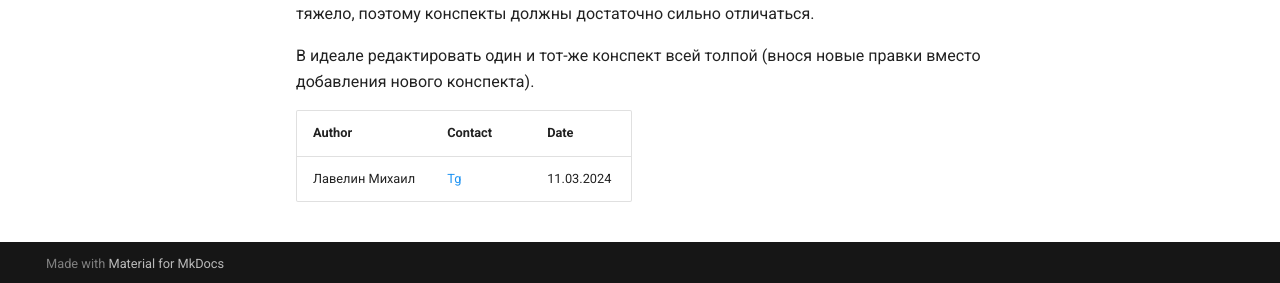
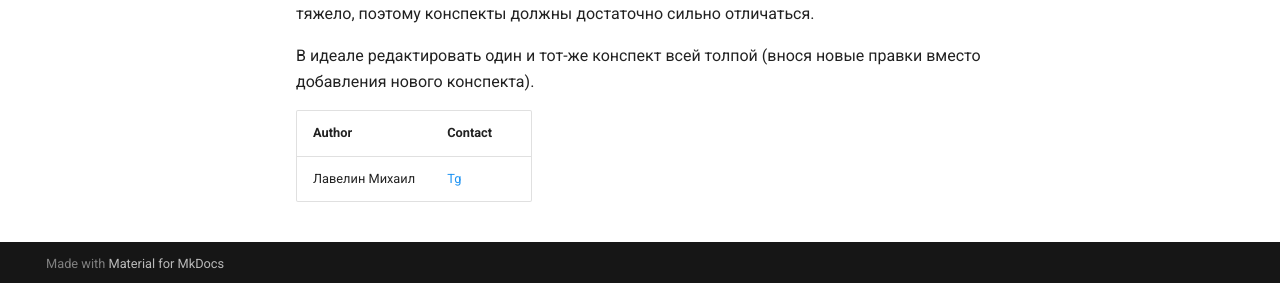
Before and after one commit to 30spb/Alexandria30, an MkDocs documentation site: the page built from docs/index.md, in a window 1280 px wide and 1177 px high. Shown: the part 891-1174 px from the top of the window. Built offline with MkDocs 1.6.1 and Material for MkDocs 9.7.7, drawn with Linux system fonts in a browser that asks for light colours; comment, search, counter and statistics services are not loaded.

Commit message:
Больше тут не нужно

```diff
--- a/docs/index.md
+++ b/docs/index.md
@@ -22,6 +22,6 @@
 
 В идеале редактировать один и тот-же конспект всей толпой (внося новые правки вместо добавления нового конспекта).
 
-| Author         | Contact                       | Date       |
-|----------------|-------------------------------|------------|
-| Лавелин Михаил | [Tg](https://t.me/mikhaillav) | 11.03.2024 |
+| Author         | Contact                       |
+|----------------|-------------------------------|
+| Лавелин Михаил | [Tg](https://t.me/mikhaillav) |
```
Also changed, not shown: docs/faq/index.md (+3 -3 lines).
